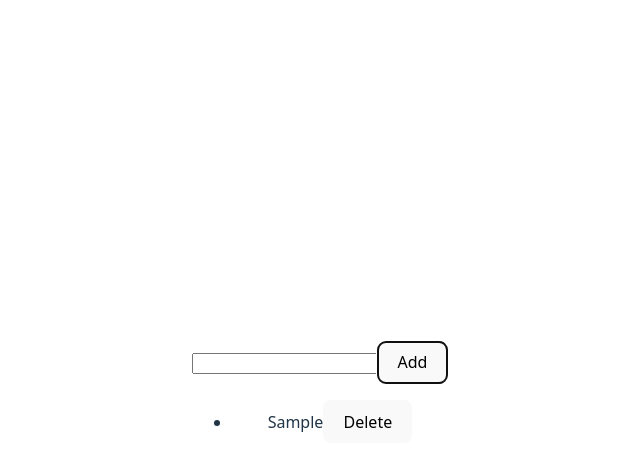
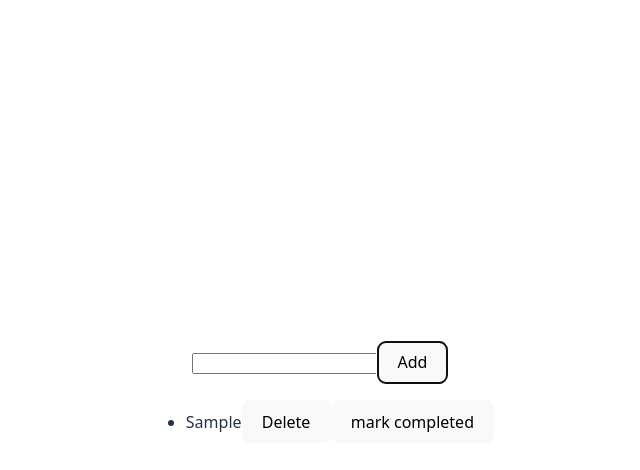
Before and after one commit to aniveshparida/practicing_react, a React (Vite) app in the folder counter/: page / in a window 1280 px wide. Both pictures are taken after typing "Sample" into the empty fields and a click on the button "Add". Shown: the top 470 px of the page, without its empty margins (320-960 px from the left). Built offline with nearby package versions, Linux system fonts and the light colour scheme.

Commit message:
added the feature that if task is completed strikethrough the task

```diff
--- a/counter/src/App.jsx
+++ b/counter/src/App.jsx
@@ -13,7 +13,7 @@ function App() {
   const handleClick=()=>{
     const isDuplicate=list.some((item)=>item.value.toLowerCase()===inputValue.trim().toLowerCase())
     if(!isDuplicate && inputValue.trim()!==''){
-    setList([...list,{id:count,value:inputValue}]);
+    setList([...list,{id:count,value:inputValue,completed:false}]);
     setCount(count+1);
     setInputValue('');
     }
@@ -21,14 +21,21 @@ function App() {
   const handleDelete=(id)=>{
     setList(list.filter((item)=>item.id!==id));
   }
+  const handleCompleted=(id)=>{
+    setList(list.map((item)=>
+      item.id==id?{...item,completed: !item.completed}:item
+    ))
+  }
   return (
     <div>
      <input type="text" value={inputValue} onChange={handleChange}/>
      <button onClick={handleClick}>Add</button>
      <ul>
       {list.map((item)=>(
-        <li key={item.id}>{item.value}
+        <li key={item.id}>
+          <span style={{textDecoration: item.completed? 'line-through':'none'}}>{item.value}</span>
         <button onClick={()=>handleDelete(item.id)}>Delete</button>
+        <button onClick={()=>handleCompleted(item.id)}>mark completed</button>
         </li>
       )
       )}
```
